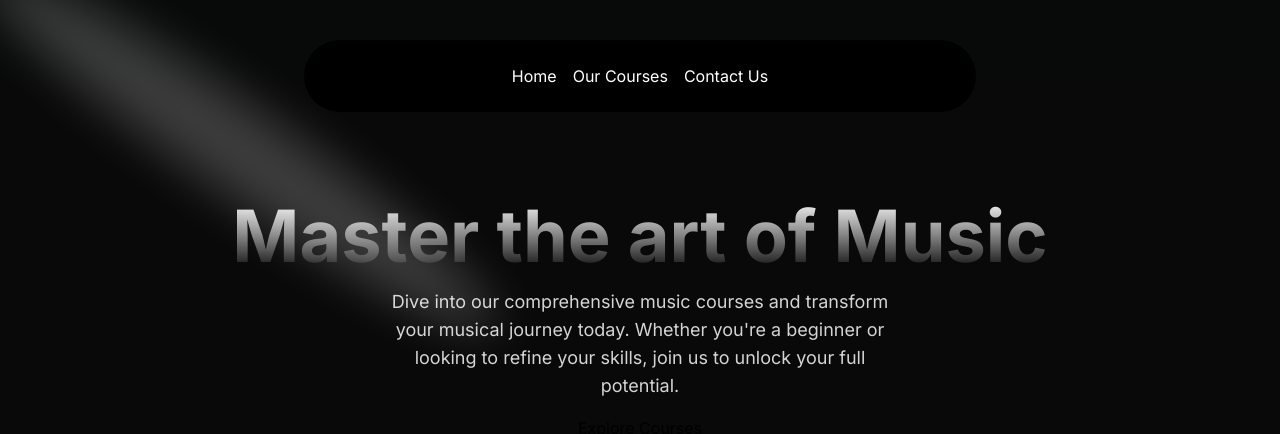
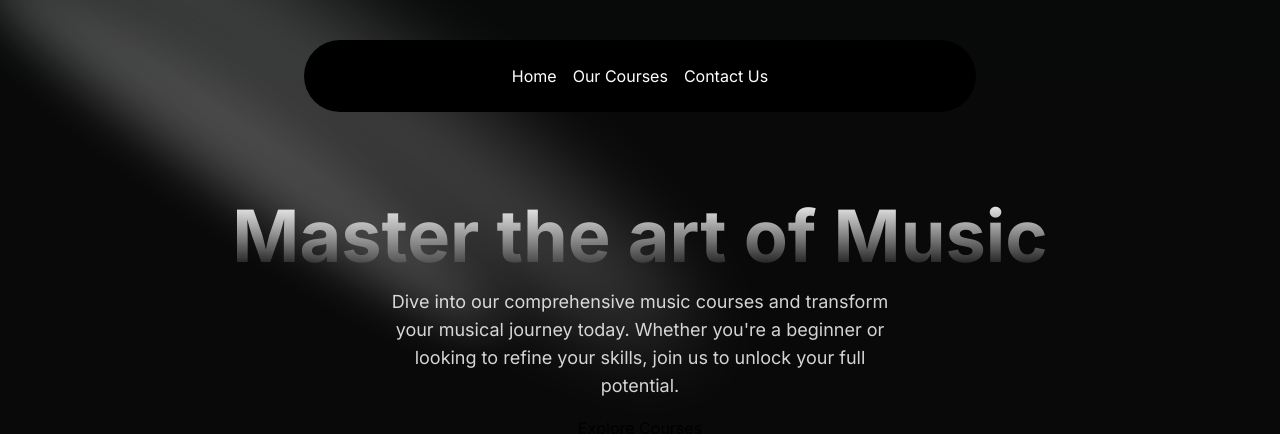
Before and after one commit to Pranay50x/MusicProject, a Next.js app in the folder musicnextjs/: page / in a window 1280 px wide. Shown: the top 434 px of the page. Built offline with nearby package versions, Linux system fonts and the light colour scheme.

Commit message:
experiment with spotlight

```diff
--- a/musicnextjs/src/components/HeroSection.tsx
+++ b/musicnextjs/src/components/HeroSection.tsx
@@ -7,6 +7,10 @@
   return (
     <div
     className='h-auto md:h-[40rem] w-full flex rounded-m flex-col justify-center items-center relative overflow-hidden mx-auto py-10 md:0  '>
+      <Spotlight
+        className="-top-40 left-0 md:left-60 md:-top-20"
+        fill="white"
+      />
       <div className='relative p-4 w-full text-center'>
       <Spotlight
         className="-top-40 left-0 md:left-60 md:-top-20"
```
